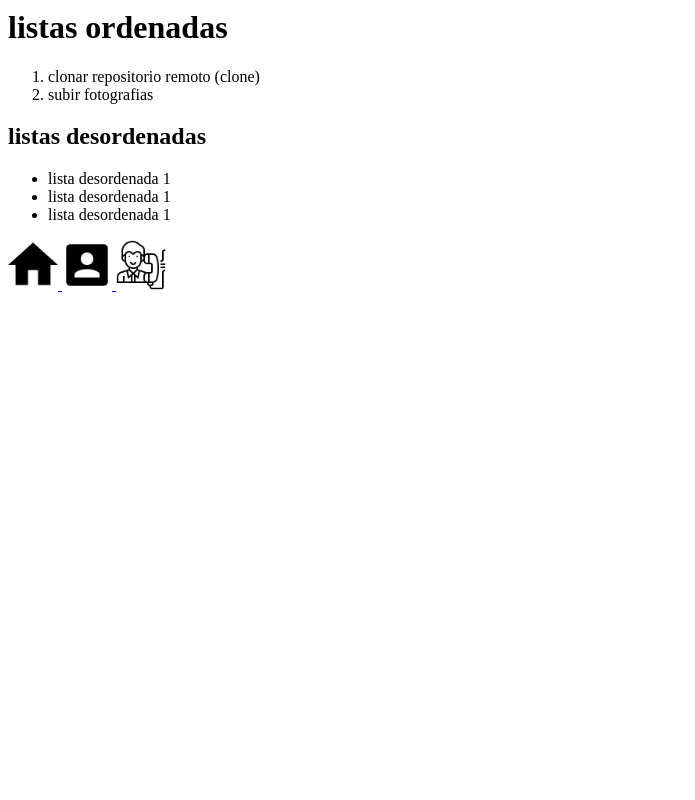
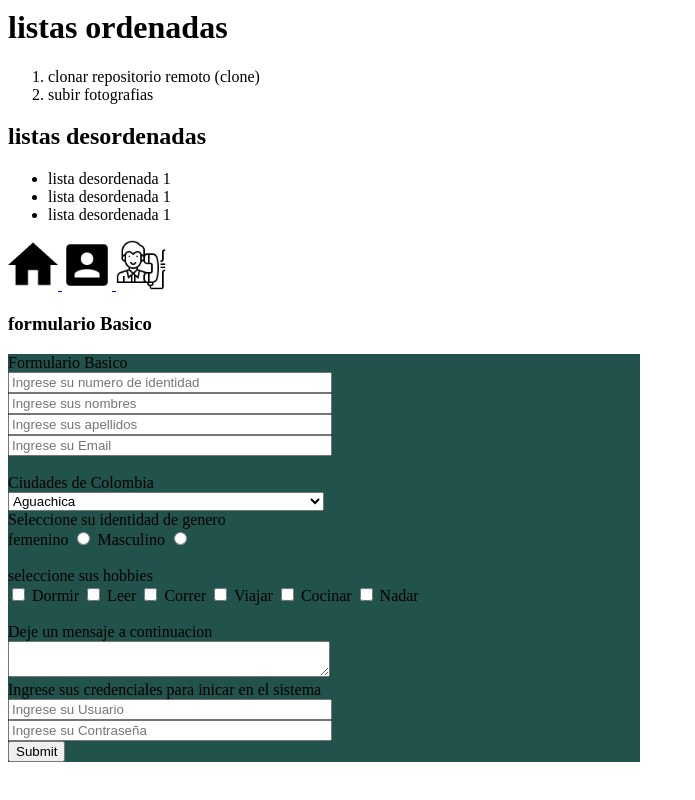
Before and after one commit to DavidLechugas/ProgIV, a plain HTML site: page index.html in a window 1280 px wide. Shown: the part 1010-1810 px from the top of the page, without its empty margins (0-695 px from the left). Before the commit the page ends 1312 px from the top, so only its background shows below. Drawn offline with Linux system fonts and the light colour scheme.

Commit message:
clase # 3

```diff
--- a/index.html
+++ b/index.html
@@ -4,7 +4,7 @@
 <head>
     <meta charset="UTF-8">
     <meta name="viewport" content="width=device-width, initial-scale=1.0">
-    <title>Document</title>
+    <title>Mi primera pagina web</title>
 
 </head>
 
@@ -116,6 +116,76 @@
     </a>
 
 
+
+
+    <!-- formularios y tipos de formularios, divisores -->
+<h3> formulario Basico</h3>
+    <div style="width: 50%; background: rgb(33, 82, 75);">
+
+        <form action="">
+            <label for="">Formulario Basico</label>
+            <br>
+
+            <input type="number"  style="width: 50%;" placeholder="Ingrese su numero de identidad">
+
+            <input type="text" style="width: 50%;" placeholder="Ingrese sus nombres">
+
+            <input type="text" style="width: 50%;" placeholder="Ingrese sus apellidos">
+
+            <input type="email" style="width: 50%;" placeholder="Ingrese su Email">
+
+            <br><br>
+            <label for="">Ciudades de Colombia</label>
+            <br>
+            <select name="" id="" style="width: 50%;">
+                <option value="">Aguachica</option>
+                <option value="">Bucaramanga</option>
+                <option value="">Cartagena</option>
+            </select>
+            <br>
+
+            <label for="">Seleccione su identidad de genero</label>
+            <br>
+
+            <label for="">femenino</label>
+            <input type="radio" name="genero">
+            <label for="">Masculino</label>
+            <input type="radio" name="genero">
+
+            <br>
+            <br>
+            <label for="">seleccione sus hobbies</label>
+            <br>
+            <input type="checkbox"> <label for="">Dormir</label>
+            <input type="checkbox"> <label for="">Leer</label>
+            <input type="checkbox"> <label for="">Correr</label>
+            <input type="checkbox"> <label for="">Viajar</label>
+            <input type="checkbox"> <label for="">Cocinar</label>
+            <input type="checkbox"> <label for="">Nadar</label>
+
+            <br>
+            <br>
+            <label for="">Deje un mensaje a continuacion</label>
+            <br>
+            <textarea name="" id="" style=" width: 50%;"></textarea>
+
+            <br>
+            <label for="">Ingrese sus credenciales para inicar en el sistema</label> <br>
+            <input type="text" style="width: 50%;"  placeholder="Ingrese su Usuario"><br>
+            <input type="password" style="width: 50%;" placeholder="Ingrese su Contraseña"><br>
+            <input type="submit">
+
+
+        </form>
+    </div>
+
+
+    <br>
+    <br>
+    <br>
+    <br>
+    <br>
+
 </body>
 
 </html>
```
